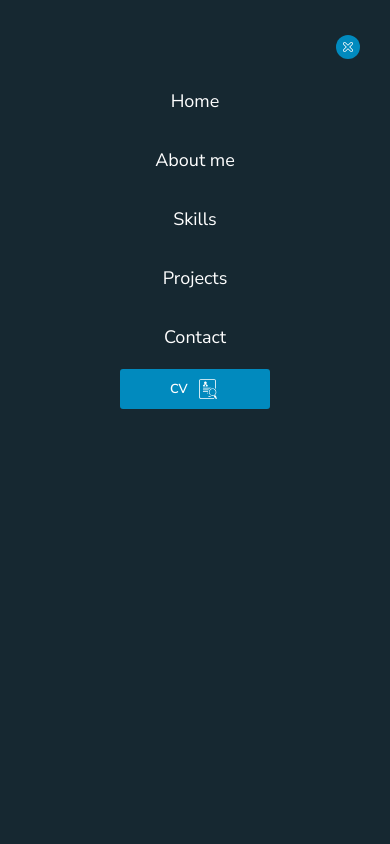
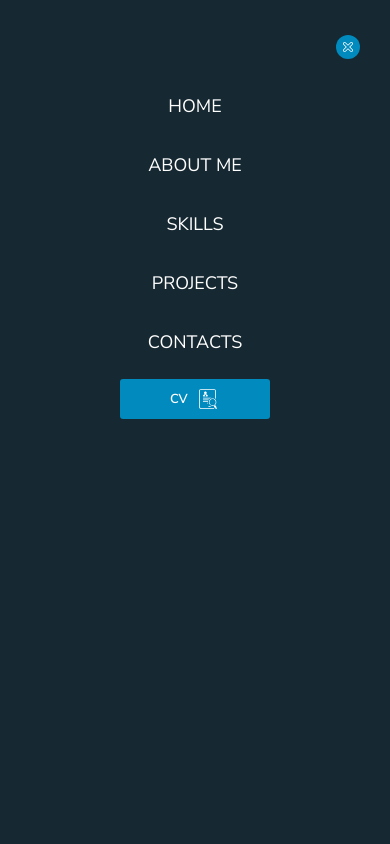
Before and after one commit to tanightt/portfolio, a website built with webpack: page public/index.html in a window 390 px wide. Both pictures are taken after a click on the button 325 px from the left and 21 px from the top of the page. Shown: the top 844 px of the page. Built offline with nearby package versions, Linux system fonts and the light colour scheme; files whose address does not match are found by name; a web font is replaced by a local one.

Commit message:
Update mobile menu

```diff
--- a/public/css/components/header.css
+++ b/public/css/components/header.css
@@ -136,7 +136,8 @@
   display: flex;
   flex-direction: column;
   align-items: center;
-  gap: 15px;
+  gap: 20px;
+  text-transform: uppercase;
   pointer-events: none;
   visibility: hidden;
   opacity: 0;
--- a/public/index.html
+++ b/public/index.html
@@ -234,11 +234,15 @@
         </svg>
       </button>
       <ul class="mobile-list">
-        <li class="mobile-item"><a href="#home">Home</a></li>
-        <li class="mobile-item"><a href="#about">About me</a></li>
-        <li class="mobile-item"><a href="#skills">Skills</a></li>
-        <li class="mobile-item"><a href="#projects">Projects</a></li>
-        <li class="mobile-item"><a href="#contact">Contact</a></li>
+        <li class="nav-item"><a href="#home">Home</a></li>
+        <li class="nav-item"><a href="#about">About me</a></li>
+        <li class="nav-item"><a href="#skills">Skills</a></li>
+        <li class="nav-item projects-link">
+          <a href="#projects">Projects</a>
+        </li>
+        <li class="nav-item contact-link">
+          <a href="#contacts">Contacts</a>
+        </li>
       </ul>
       <a
         class="mobile-cv-btn"
```
